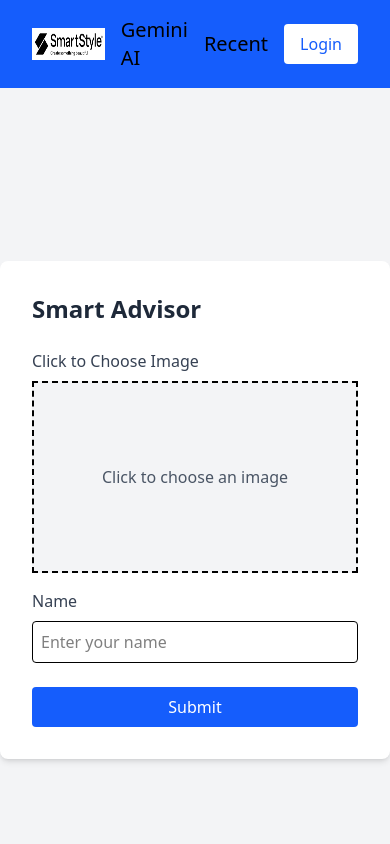
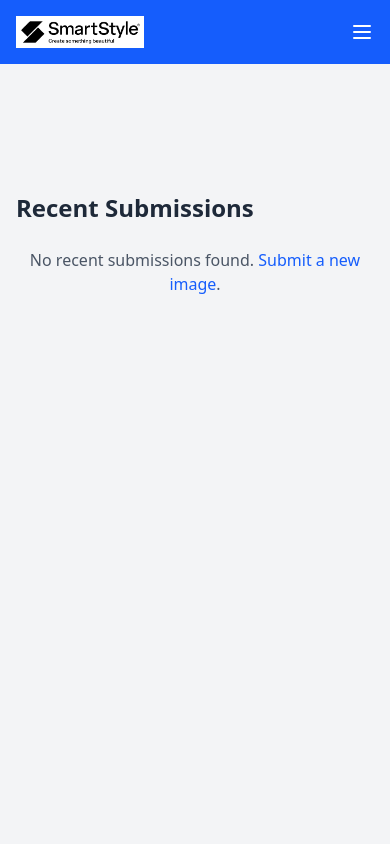
Before and after one commit to Nafly-090/smart-style-advisor, a React (Vite) app: page /recent in a window 390 px wide. Shown: the top 844 px of the page. Built offline with nearby package versions, Linux system fonts and the light colour scheme.

Commit message:
add hstorys

```diff
--- a/package.json
+++ b/package.json
@@ -16,6 +16,7 @@
     "dotenv": "^16.5.0",
     "react": "^19.0.0",
     "react-dom": "^19.0.0",
+    "react-router-dom": "^7.5.2",
     "tailwindcss": "^4.0.14"
   },
   "devDependencies": {
--- a/src/App.jsx
+++ b/src/App.jsx
@@ -1,17 +1,27 @@
-import React from 'react'
-import Nav from './Nav.jsx'
-import Fooder from './Fooder.jsx'
-import Home from './Home.jsx'
-import ImageUpload from './components/ImageUpload.jsx'
+import React from 'react';
+import { BrowserRouter as Router, Routes, Route } from 'react-router-dom';
+import Nav from './Nav.jsx';
+import Footer from './Fooder.jsx'; // Renamed from Fooder to Footer (fix typo)
+import Home from './Home.jsx';
+import ImageUpload from './components/ImageUpload.jsx';
+import Recent from './Recent.jsx';
 
 const App = () => {
   return (
-    <div className='bg-gray-100 min-h-screen'>
-      <Nav/>
-      <Home/>
-      <Fooder />
-    </div>
-  )
-}
+    <Router>
+      <div className="flex flex-col min-h-screen bg-gray-100 dark:bg-gray-900">
+        <Nav />
+        <main className="flex-grow pt-16 sm:pt-20">
+          <Routes>
+            <Route path="/" element={<Home />} />
+            <Route path="/upload" element={<ImageUpload />} />
+            <Route path="/recent" element={<Recent />} />
+          </Routes>
+        </main>
+        <Footer />
+      </div>
+    </Router>
+  );
+};
 
-export default App
+export default App;
--- a/src/Home.jsx
+++ b/src/Home.jsx
@@ -31,11 +31,11 @@ const ImageUploadForm = () => {
         }
     };
 
+
+
+
     const handleSubmit = async (event) => {
         event.preventDefault();
-
-        console.log("Name:", name);
-        console.log("Image:", selectedImage);
 
         if (!imageFile) {
           setError('Please upload an image.');
@@ -47,7 +47,7 @@ const ImageUploadForm = () => {
 
         try {
           const base64Image = await getBase64(imageFile);
-            const prompt = 'Describe the image';
+          const prompt = 'Given a clear image of a person, analyze their facial features, face shape, and skin tone to provide smart and personalized style advice...';
           const imagePart = {
             inlineData: {
               data: base64Image,
@@ -58,6 +58,17 @@ const ImageUploadForm = () => {
           const response = await result.response;
           const text = response.text();
           setAiResponse(text);
+
+          // Save to history
+          const history = JSON.parse(localStorage.getItem('smartAdvisorHistory') || '[]');
+          const newEntry = {
+            name,
+            image: selectedImage, // Store base64 image
+            response: text,
+            timestamp: new Date().toISOString(),
+          };
+          history.unshift(newEntry); // Add to the beginning
+          localStorage.setItem('smartAdvisorHistory', JSON.stringify(history.slice(0, 10))); // Limit to 10 entries
         } catch (err) {
           console.error('Error:', err);
           setError('Failed to process the image. Please try again.');
@@ -117,8 +128,7 @@ const ImageUploadForm = () => {
                         />
                         <div
                             onClick={() => document.getElementById('image-upload').click()}
-                            className={`w-full h-48 border-dashed border-2 p-4 flex items-center justify-center cursor-pointer ${
-                                selectedImage ? '' : 'bg-gray-100 dark:bg-gray-700'
+                            className={`w-full h-48 border-dashed border-2 p-4 flex items-center justify-center cursor-pointer ${selectedImage ? '' : 'bg-gray-100 dark:bg-gray-700'
                                 } ${loading ? 'opacity-50 cursor-not-allowed' : ''}`}
                         >
                             {selectedImage ? (
@@ -150,8 +160,7 @@ const ImageUploadForm = () => {
                     {/* Submit Button */}
                     <button
                         type="submit"
-                        className={`w-full py-2 px-4 rounded transition ${
-                            loading ? 'bg-gray-400 cursor-not-allowed' : 'bg-blue-600 hover:bg-blue-700'
+                        className={`w-full py-2 px-4 rounded transition ${loading ? 'bg-gray-400 cursor-not-allowed' : 'bg-blue-600 hover:bg-blue-700'
                             } text-white`}
                         disabled={loading}
                     >
--- a/src/Nav.jsx
+++ b/src/Nav.jsx
@@ -1,24 +1,69 @@
-import React from 'react';
+import React, { useState } from 'react';
+import { Link } from 'react-router-dom';
 
 const Nav = () => {
+  const [isMenuOpen, setIsMenuOpen] = useState(false);
+
+  const toggleMenu = () => {
+    setIsMenuOpen(!isMenuOpen);
+  };
+
   return (
-        <div className="bg-blue-600 dark:bg-gray-900 text-white p-4   flex justify-between items-center">
+    <nav className="bg-blue-600 dark:bg-gray-900 text-white p-4">
+      <div className="container mx-auto flex justify-between items-center">
         {/* Left Side - Logo and Title */}
-            <div className="flex items-center space-x-4 mx-4">
-                <a href="#" className="flex items-center">
+        <div className="flex items-center space-x-4">
+          <Link to="/" className="flex items-center">
             <img src="./src/assets/download.png" className="h-8" alt="Logo" />
-                </a>
-                <div className="text-xl text-black dark:text-white">Gemini AI</div>
-                <div className="text-xl text-black dark:text-white">Recent </div>
+          </Link>
+          <Link className="text-xl text-black dark:text-white hidden md:block hover:text-blue-600 " to="https://gemini.google.com/" >Gemini AI</Link>
+          <Link className="text-xl text-black dark:text-white hidden md:block hover:text-blue-600" to="https://chatgpt.com">Chat GPT </Link>
+          <Link className="text-xl text-black dark:text-white hidden md:block hover:text-blue-600" to="https://grok.com/">Grok AI </Link>
+          <Link to="/recent" className="text-xl text-black dark:text-white hidden md:block hover:text-blue-600">
+            Recent
+          </Link>
         </div>
 
-            {/* Right Side - Login Button */}
-            <div>
-                <button className="bg-white text-blue-600 dark:bg-blue-600 dark:text-white mr-4 px-4 py-2 rounded transition-all hover:bg-blue-200 dark:hover:bg-blue-700">
+        {/* Hamburger Menu Button for Mobile */}
+        <button
+          className="md:hidden text-white focus:outline-none"
+          onClick={toggleMenu}
+          aria-label="Toggle menu"
+        >
+          <svg className="w-6 h-6" fill="none" stroke="currentColor" viewBox="0 0 24 24">
+            {isMenuOpen ? (
+              <path strokeLinecap="round" strokeLinejoin="round" strokeWidth="2" d="M6 18L18 6M6 6l12 12" />
+            ) : (
+              <path strokeLinecap="round" strokeLinejoin="round" strokeWidth="2" d="M4 6h16M4 12h16M4 18h16" />
+            )}
+          </svg>
+        </button>
+
+        {/* Right Side - Desktop Menu */}
+        <div className="hidden md:flex items-center">
+          <button className="bg-white text-blue-600 dark:bg-blue-600 dark:text-white px-4 py-2 rounded transition-all hover:bg-blue-200 dark:hover:bg-blue-700">
             Login
           </button>
         </div>
       </div>
+
+      {/* Mobile Menu */}
+      {isMenuOpen && (
+        <div className="md:hidden mt-4">
+          <div className="flex flex-col space-y-4">
+            <Link to="/" className="text-xl text-black dark:text-white">
+              Gemini AI
+            </Link>
+            <Link to="/recent" className="text-xl text-black dark:text-white">
+              Recent
+            </Link>
+            <button className="bg-white text-blue-600 dark:bg-blue-600 dark:text-white px-4 py-2 rounded transition-all hover:bg-blue-200 dark:hover:bg-blue-700 w-full text-left">
+              Login
+            </button>
+          </div>
+        </div>
+      )}
+    </nav>
   );
 };
 
--- /dev/null
+++ b/src/Recent.jsx
@@ -0,0 +1,90 @@
+import React, { useState, useEffect } from 'react';
+import { Link } from 'react-router-dom';
+
+const Recent = () => {
+  const [history, setHistory] = useState([]);
+  const [expanded, setExpanded] = useState(null);
+
+  // Load history from localStorage on mount
+  useEffect(() => {
+    const storedHistory = JSON.parse(localStorage.getItem('smartAdvisorHistory') || '[]');
+    setHistory(storedHistory);
+  }, []);
+
+  // Clear history
+  const clearHistory = () => {
+    localStorage.removeItem('smartAdvisorHistory');
+    setHistory([]);
+  };
+
+  // Toggle expanded view for an entry
+  const toggleExpanded = (index) => {
+    setExpanded(expanded === index ? null : index);
+  };
+
+  return (
+    <div className="min-h-screen bg-gray-100 dark:bg-gray-900 pt-16 sm:pt-20 flex flex-col items-center">
+      <div className="w-full max-w-4xl px-4 sm:px-0">
+        <h2 className="text-2xl sm:text-3xl font-bold mb-6 text-gray-800 dark:text-white">
+          Recent Submissions
+        </h2>
+        {history.length === 0 ? (
+          <p className="text-gray-600 dark:text-gray-300 text-center">
+            No recent submissions found.{' '}
+            <Link to="/" className="text-blue-600 dark:text-blue-400 hover:underline">
+              Submit a new image
+            </Link>
+            .
+          </p>
+        ) : (
+          <div className="space-y-4">
+            {history.map((entry, index) => (
+              <div
+                key={index}
+                className="bg-gray-50 dark:bg-gray-800 shadow-md rounded-lg p-6"
+              >
+                <div className="flex flex-col sm:flex-row sm:items-center sm:space-x-4">
+                  {entry.image && (
+                    <img
+                      src={entry.image}
+                      alt={`Submission by ${entry.name}`}
+                      className="w-full sm:w-32 h-32 object-cover rounded-lg mb-4 sm:mb-0"
+                    />
+                  )}
+                  <div className="flex-1">
+                    <h3 className="text-xl font-semibold text-gray-800 dark:text-white">
+                      {entry.name}
+                    </h3>
+                    <p className="text-gray-600 dark:text-gray-300 mt-2">
+                      {expanded === index
+                        ? entry.response
+                        : `${entry.response.slice(0, 150)}${
+                            entry.response.length > 150 ? '...' : ''
+                          }`}
+                    </p>
+                    {entry.response.length > 150 && (
+                      <button
+                        onClick={() => toggleExpanded(index)}
+                        className="text-blue-600 dark:text-blue-400 hover:underline mt-2"
+                      >
+                        {expanded === index ? 'Show Less' : 'Show More'}
+                      </button>
+                    )}
+                  </div>
+                </div>
+              </div>
+            ))}
+            <button
+              onClick={clearHistory}
+              className="w-full sm:w-auto mt-4 py-2 px-4 bg-red-600 text-white rounded transition hover:bg-red-700"
+            >
+              Clear History
+            </button>
+          </div>
+        )}
+      </div>
+    </div>
+  );
+};
+
+export default Recent;
```
Also changed, not shown: 1 other file (tests, documents, lock files or other folders). Lines whose indentation alone changed are shown as unchanged.
